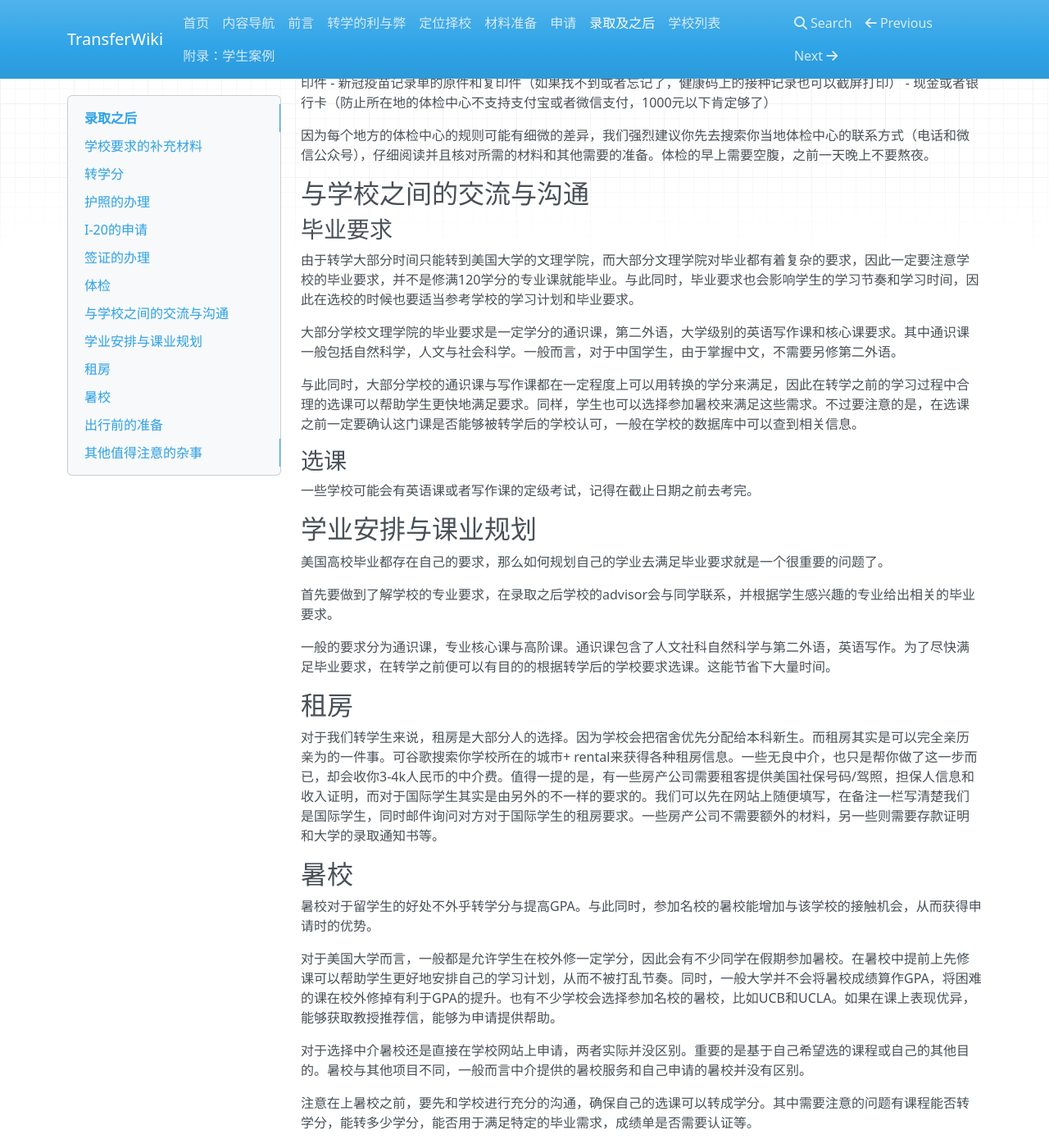
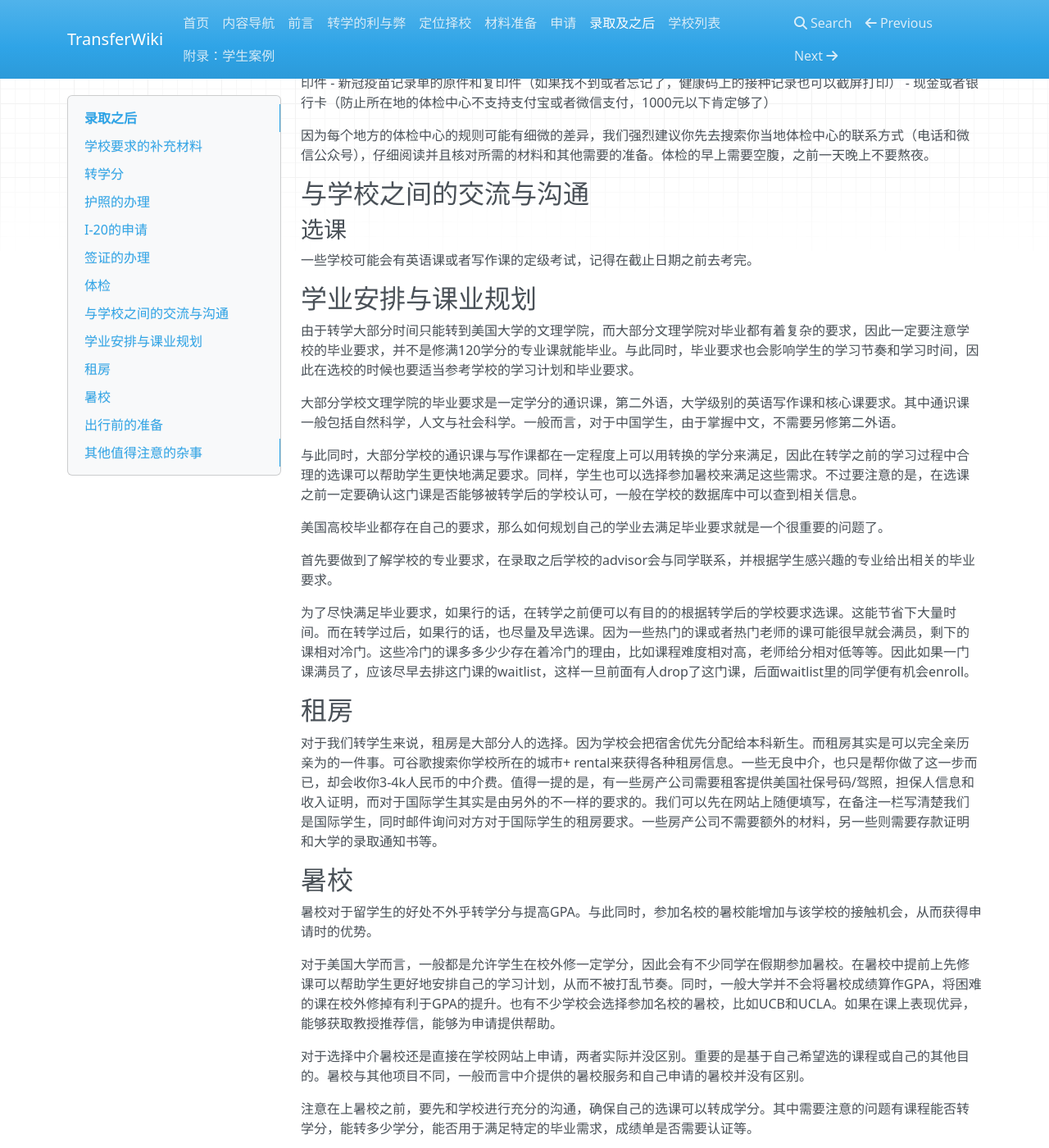
Before and after one commit to SihanXU/TransferWiki, an MkDocs documentation site: the page built from docs/admit.md, in a window 1280 px wide and 1400 px high, scrolled down 2733 px. Shown: the whole window at 82% size. Built offline with MkDocs 1.6.1, drawn with Linux system fonts in a browser that asks for light colours; nearby versions of some CDN libraries; some of the changed text lies outside the part shown.

Commit message:
Update admit.md

```diff
--- a/docs/admit.md
+++ b/docs/admit.md
@@ -95,7 +95,13 @@ F-1签证是最常见的学生签证类型。如果您希望在获得美国政
 
 ## 与学校之间的交流与沟通
 
-### 毕业要求
+
+### 选课
+
+一些学校可能会有英语课或者写作课的定级考试，记得在截止日期之前去考完。
+
+## 学业安排与课业规划
+
 
 由于转学大部分时间只能转到美国大学的文理学院，而大部分文理学院对毕业都有着复杂的要求，因此一定要注意学校的毕业要求，并不是修满120学分的专业课就能毕业。与此同时，毕业要求也会影响学生的学习节奏和学习时间，因此在选校的时候也要适当参考学校的学习计划和毕业要求。
 
@@ -103,17 +109,11 @@ F-1签证是最常见的学生签证类型。如果您希望在获得美国政
 
 与此同时，大部分学校的通识课与写作课都在一定程度上可以用转换的学分来满足，因此在转学之前的学习过程中合理的选课可以帮助学生更快地满足要求。同样，学生也可以选择参加暑校来满足这些需求。不过要注意的是，在选课之前一定要确认这门课是否能够被转学后的学校认可，一般在学校的数据库中可以查到相关信息。
 
-### 选课
-
-一些学校可能会有英语课或者写作课的定级考试，记得在截止日期之前去考完。
-
-## 学业安排与课业规划
-
 美国高校毕业都存在自己的要求，那么如何规划自己的学业去满足毕业要求就是一个很重要的问题了。
 
 首先要做到了解学校的专业要求，在录取之后学校的advisor会与同学联系，并根据学生感兴趣的专业给出相关的毕业要求。
 
-一般的要求分为通识课，专业核心课与高阶课。通识课包含了人文社科自然科学与第二外语，英语写作。为了尽快满足毕业要求，在转学之前便可以有目的的根据转学后的学校要求选课。这能节省下大量时间。
+为了尽快满足毕业要求，如果行的话，在转学之前便可以有目的的根据转学后的学校要求选课。这能节省下大量时间。而在转学过后，如果行的话，也尽量及早选课。因为一些热门的课或者热门老师的课可能很早就会满员，剩下的课相对冷门。这些冷门的课多多少少存在着冷门的理由，比如课程难度相对高，老师给分相对低等等。因此如果一门课满员了，应该尽早去排这门课的waitlist，这样一旦前面有人drop了这门课，后面waitlist里的同学便有机会enroll。
 
 ## 租房
 
@@ -133,6 +133,8 @@ F-1签证是最常见的学生签证类型。如果您希望在获得美国政
 
 ## 出行前的准备
 
+在录取之后，可以多多关注学校的中国学生会的微信公众号。上面针对出行前的各种问题和准备都能找到详尽的文章和答复，这里就不再赘述
+
 ## 其他值得注意的杂事
 
 在出国之前可以考虑先考取中国驾照，美国的一些州认可中国驾照（如明尼苏达州），而另外一些州则不认可（如威斯康星州），需要重学。
```
